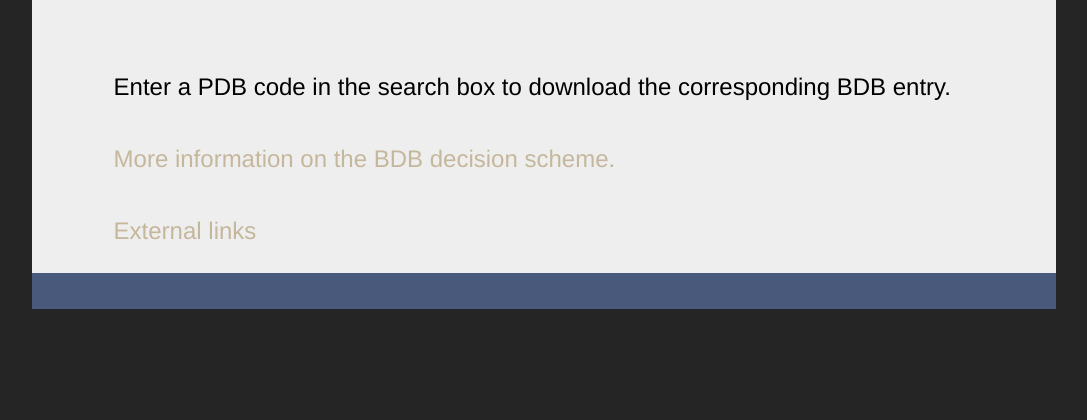
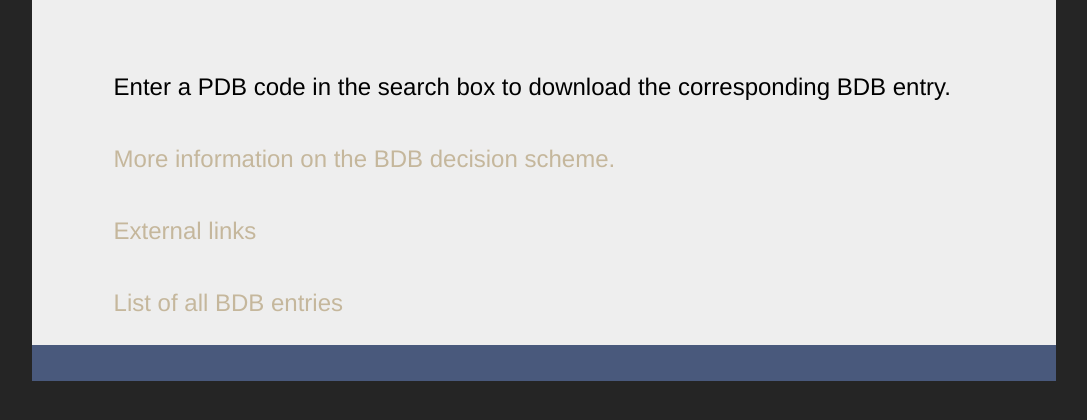
Before and after one commit to cmbi/bdb-web, a Flask app: page / in a window 1280 px wide. Shown: the part 267-687 px from the top of the page, without its empty margins (96-1183 px from the left). Run offline with Flask 2, Linux system fonts and the light colour scheme; parts of the project's set-up code (start-up, migrations or seed data) failed here and were passed over; some libraries are stand-ins or nearby versions.

Commit message:
Few extra links.

```diff
--- a/bdb_web/templates/index.html
+++ b/bdb_web/templates/index.html
@@ -17,4 +17,8 @@ More information on the BDB decision scheme.
 <a href="{{ url_for('pages', name='links') }}" title="External links" alt="External links">
 External links
 </a>
+</br></br>
+<a href="http://www.cmbi.ru.nl/WHY_NOT2/resources/list/BDB_PRESENT" title="List of all BDB entries" alt="List of all BDB entries">
+List of all BDB entries
+</a>
 {% endblock %}
```
Also changed, not shown: bdb_web/pages/about.md (+5 -0 lines).
